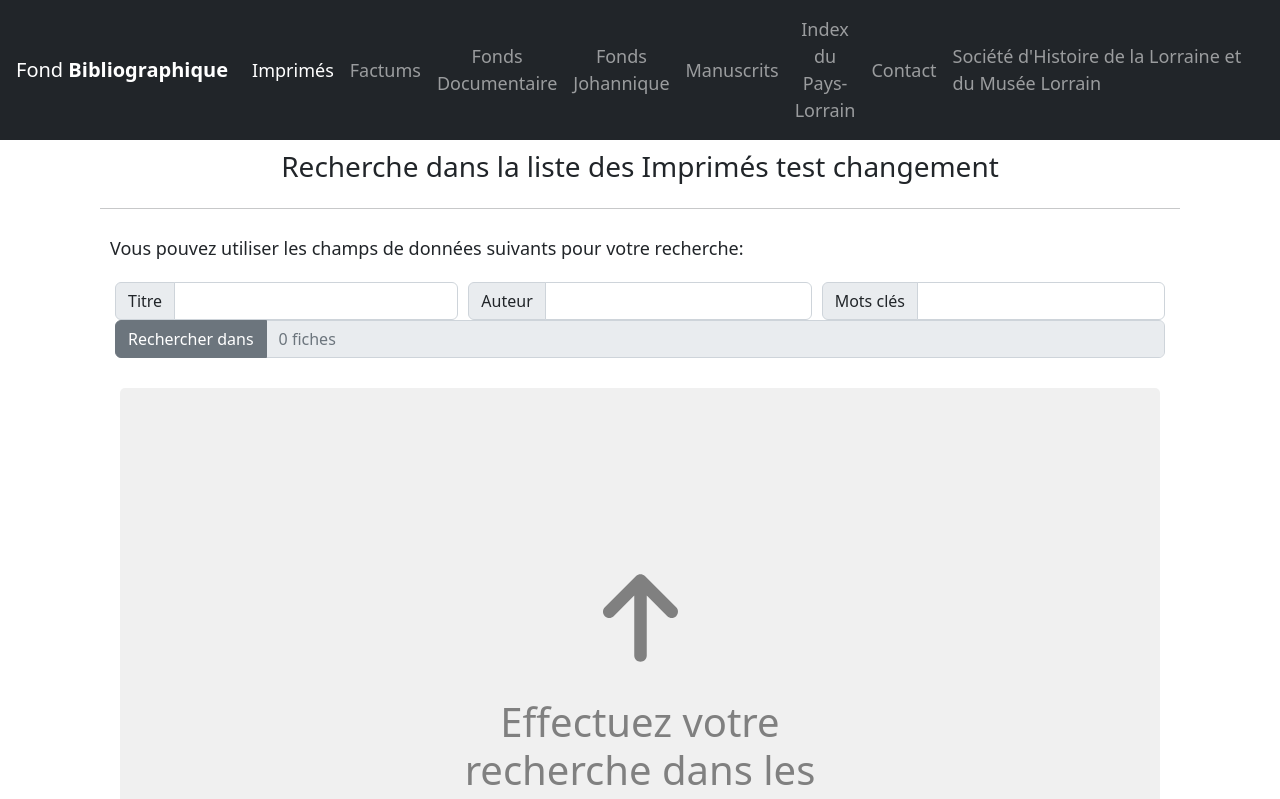
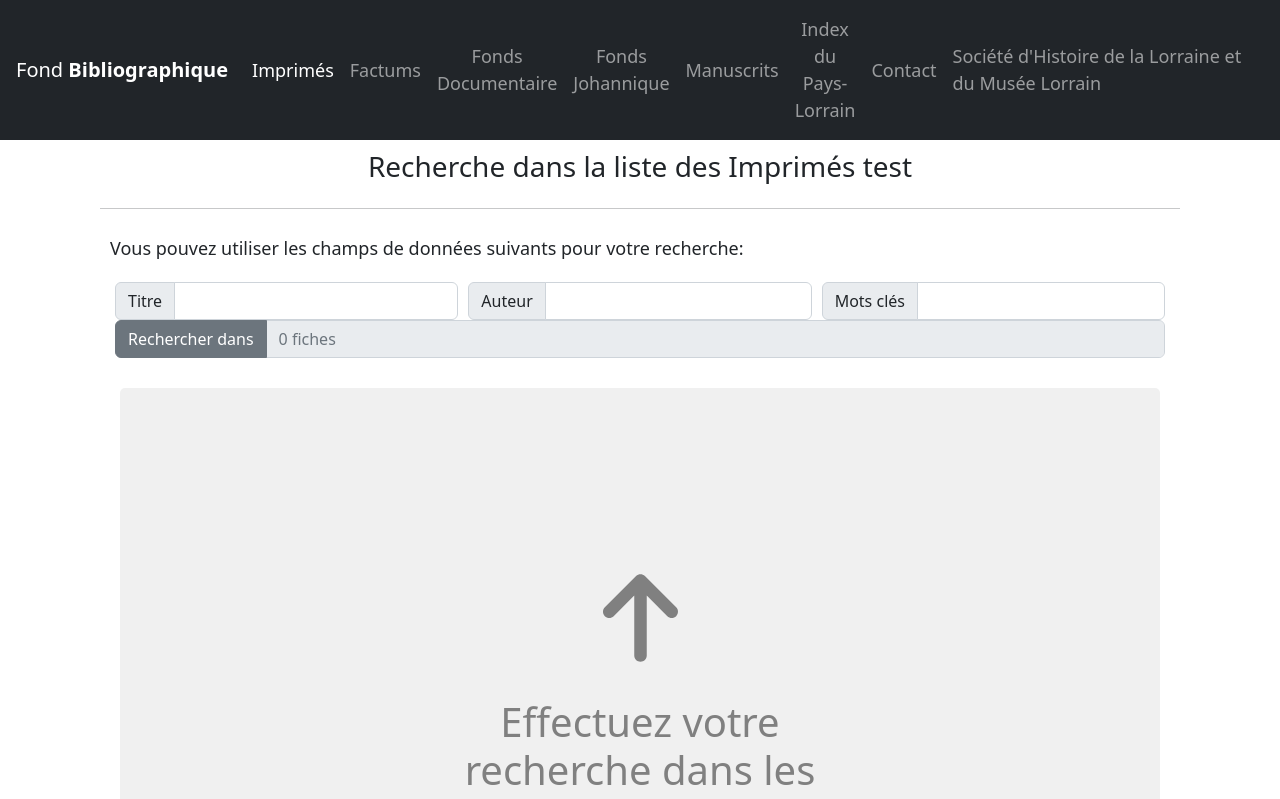
Before and after one commit to loicbefve/BiblioSHLML, a React (Vite) app: page /imprimes in a window 1280 px wide. Shown: the top 799 px of the page. Built offline with nearby package versions, Linux system fonts and the light colour scheme; no server answers.

Commit message:
chore: test

```diff
--- a/src/pages/Imprimes.tsx
+++ b/src/pages/Imprimes.tsx
@@ -22,7 +22,7 @@ const searchInvitationMessage =
 function Imprimes() {
   return (
     <ImprimesWrapper>
-      <Title>Recherche dans la liste des Imprimés test changement</Title>
+      <Title>Recherche dans la liste des Imprimés test</Title>
       <hr />
       <CompleteSearchComponent
         searchInvitationMessage={searchInvitationMessage}
```
